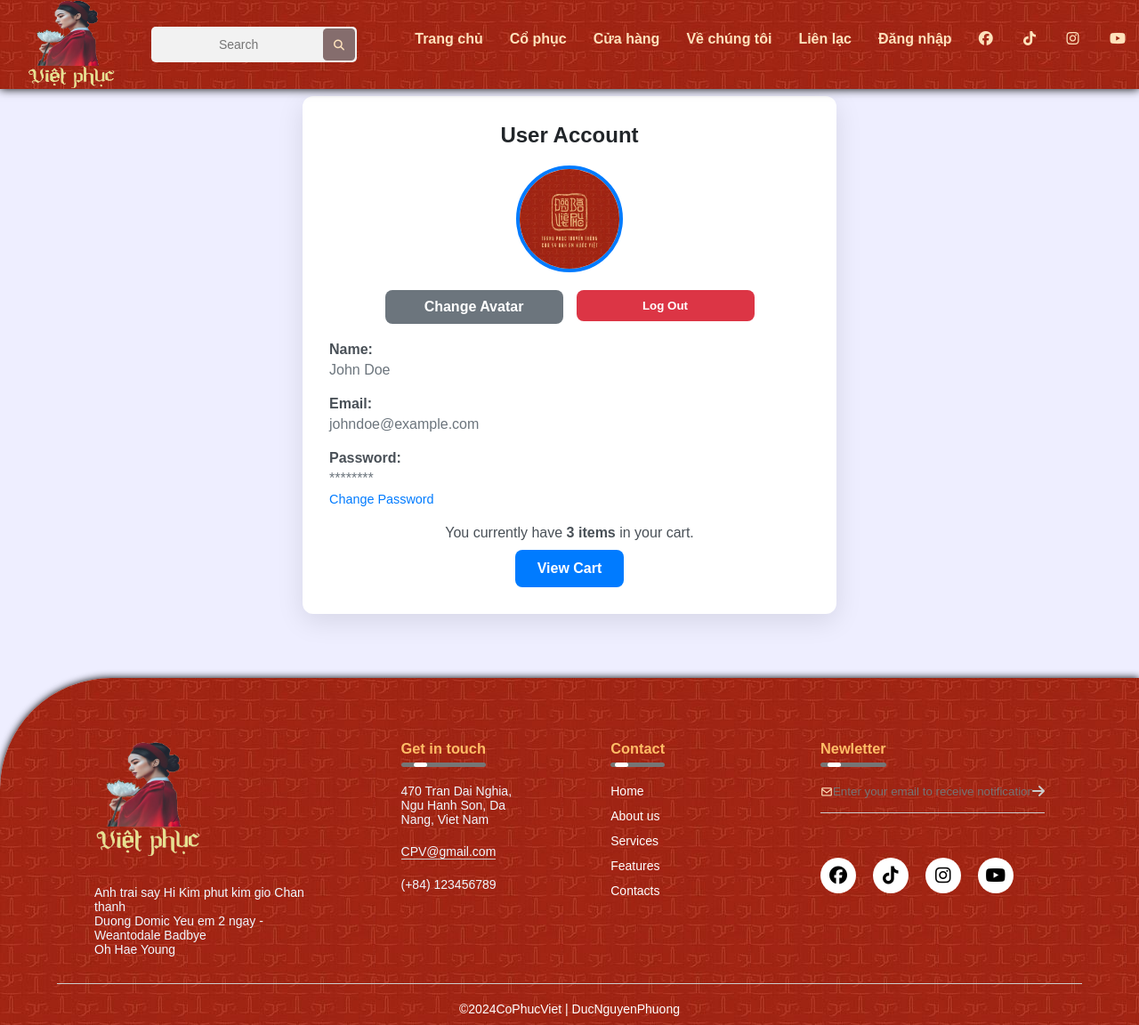
After one commit to Ducs2005/traditional-costume-promotion, a PHP site: page /account.php in a window 1280 px wide. The commit adds this page. Shown: the whole page at 89% size. Run offline with PHP 8.4, Linux system fonts and the light colour scheme; some libraries are stand-ins or nearby versions; some web fonts are replaced.

Commit message:
major changes, refactor, add new page, ...

```diff
--- /dev/null
+++ b/account.php
@@ -0,0 +1,53 @@
+<!DOCTYPE html>
+<html lang="en">
+<head>
+    <meta charset="UTF-8">
+    <meta name="viewport" content="width=device-width, initial-scale=1.0">
+    <title>User Account</title>
+    <link rel="stylesheet" href="css/account.css"> <!-- Link to the CSS file -->
+</head>
+
+<?php include('view/header.php') ?>
+<body>
+<br> <br> <br> <br><br> <br>
+<div class="account-container">
+    <h1 class="account-title">User Account</h1>
+    <img src="img/background.jpg" alt="User Avatar" class="account-avatar">
+
+    <!-- Add a button to change avatar and log out -->
+    <div class="avatar-actions">
+    <!-- Change Avatar button (navigating to a different page) -->
+    <a href="" class="avatar-button">Change Avatar</a>
+
+    <!-- Log Out button (submitting a form to log out) -->
+    <form action="account/logout.php" method="post" style="display: inline;">
+        <button type="submit" class="logout-button">Log Out</button>
+    </form>
+</div>
+
+    <div class="account-info">
+        <label class="info-label">Name:</label>
+        <p class="info-value">John Doe</p>
+    </div>
+    <div class="account-info">
+        <label class="info-label">Email:</label>
+        <p class="info-value">johndoe@example.com</p>
+    </div>
+    <div class="account-info">
+        <label class="info-label">Password:</label>
+        <p class="info-value">********</p>
+        <a href="#" class="change-password-link">Change Password</a>
+    </div>
+
+    <div class="cart-summary">
+        <p class="cart-text">You currently have <strong>3 items</strong> in your cart.</p>
+        <a href="view_cart.php" class="cart-button">View Cart</a>
+    </div>
+</div>
+
+</body>
+
+<br> <br><br> <br>
+<?php include('view/footer.php') ?>
+
+</html>
--- a/account/logout.php
+++ b/account/logout.php
@@ -2,5 +2,5 @@
     session_start();
     session_unset();
     session_destroy();
-    header("location:home.php");
+    header("location:../home.php");
 ?>
--- /dev/null
+++ b/css/account.css
@@ -0,0 +1,131 @@
+
+.account-container {
+    font-family: 'Roboto', sans-serif;
+    background-color: #f8f9fa;
+    margin: 0;
+    max-width: 600px;
+    background: white;
+    padding: 30px;
+    border-radius: 12px;
+    box-shadow: 0 8px 30px rgba(0, 0, 0, 0.1);
+    margin: auto;
+    text-align: center;
+}
+
+.account-title {
+    color: #212529;
+    margin-bottom: 20px;
+    font-size: 24px;
+    font-weight: 600;
+}
+
+.account-avatar {
+    display: block;
+    margin: 0 auto 20px;
+    border-radius: 50%;
+    width: 120px;
+    height: 120px;
+    object-fit: cover;
+    border: 4px solid #007bff;
+}
+/* Add styling for the Change Avatar button */
+.avatar-actions {
+    display: flex;
+    justify-content: center;
+    gap: 15px;
+    margin-bottom: 20px;
+}
+
+/* Styling for the Change Avatar button */
+.avatar-button {
+    background-color: #6c757d;
+    color: white;
+    padding: 10px 20px;
+    border: none;
+    border-radius: 8px;
+    font-weight: bold;
+    cursor: pointer;
+    transition: background-color 0.3s, transform 0.3s;
+    text-decoration: none;
+    width: 200px;
+}
+
+/* Styling for the Log Out button */
+.logout-button {
+    background-color: #dc3545;
+    color: white;
+    padding: 10px 20px;
+    border: none;
+    border-radius: 8px;
+    font-weight: bold;
+    cursor: pointer;
+    transition: background-color 0.3s, transform 0.3s;
+    width: 200px;
+}
+
+.avatar-button:hover {
+    background-color: #5a6268;
+    transform: translateY(-2px);
+}
+
+.logout-button:hover {
+    background-color: #c82333;
+    transform: translateY(-2px);
+}
+
+.logout-button:active, .avatar-button:active {
+    transform: translateY(0);
+}
+.account-info {
+    margin-bottom: 20px;
+    text-align: left; /* Align labels and values to the left */
+}
+
+.info-label {
+    font-weight: 600;
+    color: #495057;
+}
+
+.info-value {
+    margin: 5px 0;
+    color: #6c757d; /* Light gray color for values */
+}
+
+.change-password-link {
+    color: #007bff;
+    text-decoration: none;
+    font-size: 0.9em;
+}
+
+.change-password-link:hover {
+    text-decoration: underline;
+}
+
+.cart-summary {
+    margin-top: 20px;
+}
+
+.cart-text {
+    margin-bottom: 10px;
+    color: #495057;
+}
+
+.cart-button {
+    display: inline-block;
+    padding: 12px 25px;
+    background-color: #007bff;
+    color: white;
+    text-decoration: none;
+    border-radius: 8px;
+    font-weight: 700;
+    transition: background-color 0.3s, transform 0.3s;
+}
+
+.cart-button:hover {
+    background-color: #0056b3;
+    transform: translateY(-2px);
+}
+
+.cart-button:active {
+    transform: translateY(0);
+}
--- a/model/dbconnect.php
+++ b/model/dbconnect.php
@@ -1,7 +1,7 @@
 <?php
     $server = "localhost";
     $username = "root";
-    $password = "";
+    $password = "123456";
     $dbname = "finalweb_2024";
 
     $connect = new mysqli($server, $username, $password, $dbname);
--- a/view/header.php
+++ b/view/header.php
@@ -1,5 +1,6 @@
 <!DOCTYPE html>
 <html lang="en">
+<?php session_start();   ?>
 <head>
     <meta charset="UTF-8">
     <meta name="viewport" content="width=device-width, initial-scale=1.0">
@@ -33,7 +34,12 @@
                     <li> <a href="product_list.php" > Cửa hàng </a> </li>
                     <li><a href="#">Về chúng tôi</a></li>
                     <li><a href="#">Liên lạc</a></li>
-                    <li><a href="account/login.php">Đăng nhập</a></li>
+                    <!-- Check if the user is logged in using PHP -->
+                    <?php if (isset($_SESSION['name']) && !empty($_SESSION['name'])): ?>
+                        <li><a href="account.php">Tài khoản</a></li>
+                    <?php else: ?>
+                        <li><a href="account/login.php">Đăng nhập</a></li>
+                    <?php endif; ?>
 
                     <li>
                         <a href="#"><i class="fab fa-facebook"></i></a>
```
Also changed, not shown: css/product_description.css (+46 -6 lines), css/view_cart.css (added, +114 -0 lines), product_description.php (+80 -32 lines), view_cart.php (added, +70 -0 lines).
